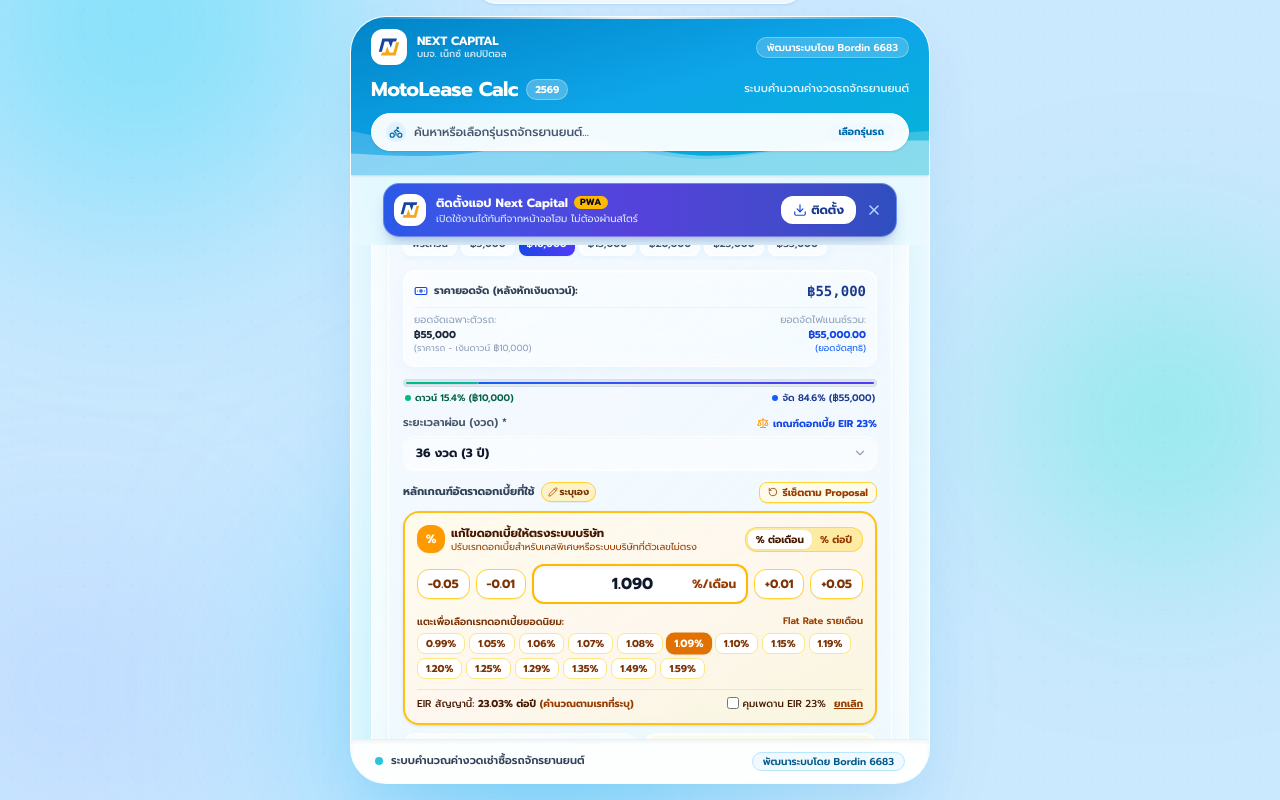
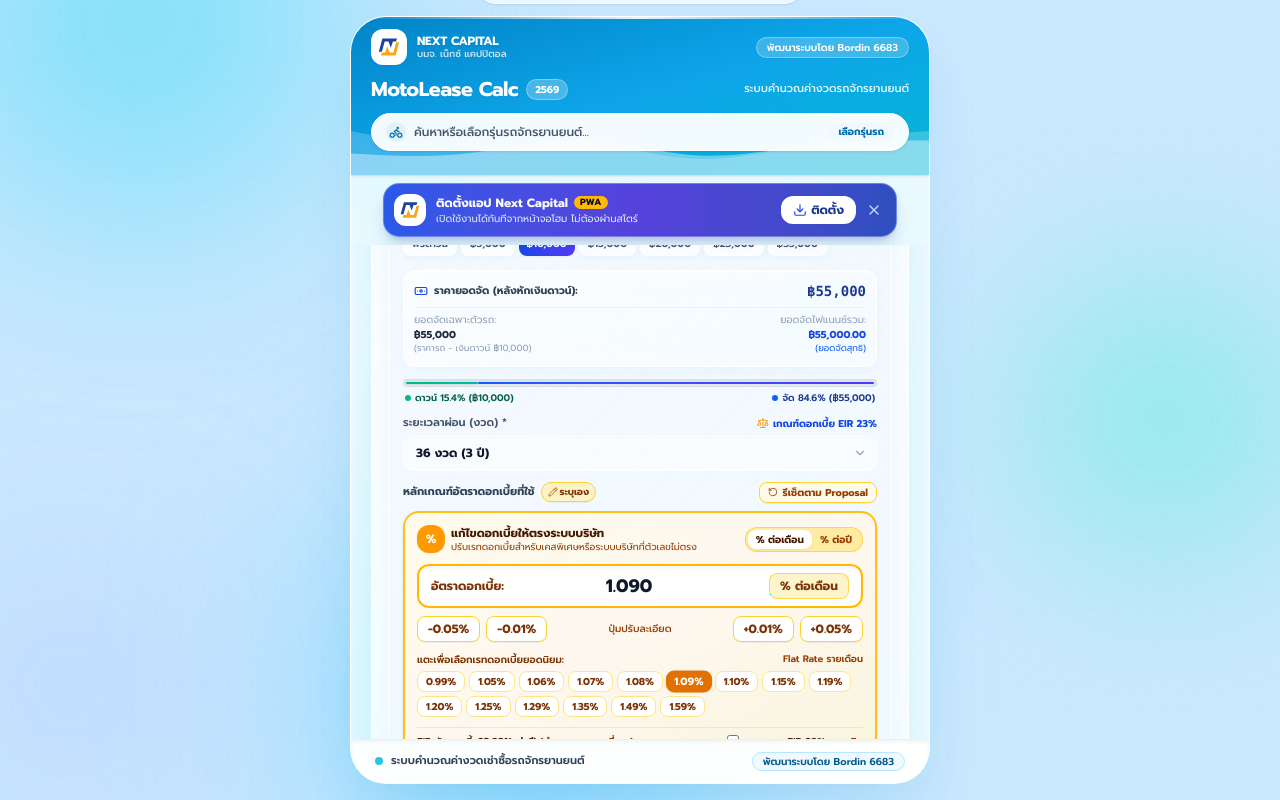
Before and after one commit to aonbordin-blip/Next-Capital-, a React (Vite) app: page / in a window 1280 px wide. Both pictures are taken after a click on the button "แก้ไขดอกเบี้ย (ระบบบริษัท)". Shown: the part 50-850 px from the top of the page. Built offline with nearby package versions, Linux system fonts and the light colour scheme.

Commit message:
refactor(ui): update interest rate input layout
Simplify the interest rate input field by removing legacy stepper buttons and applying a consistent layout to improve visual alignment and usability.

```diff
--- a/src/App.tsx
+++ b/src/App.tsx
@@ -1283,26 +1283,12 @@
                         </div>
                       </div>
 
-                      {/* Number Input with Stepper Buttons */}
-                      <div className="flex items-center gap-1.5">
-                        <button
-                          type="button"
-                          onClick={() => handleAdjustRate(-0.05)}
-                          className="px-2.5 py-1.5 rounded-xl bg-white hover:bg-amber-100/80 border border-amber-300 text-amber-900 font-bold text-xs transition-colors cursor-pointer shadow-2xs shrink-0"
-                          title="ลดลง 0.05%"
-                        >
-                          -0.05
-                        </button>
-                        <button
-                          type="button"
-                          onClick={() => handleAdjustRate(-0.01)}
-                          className="px-2.5 py-1.5 rounded-xl bg-white hover:bg-amber-100/80 border border-amber-300 text-amber-900 font-bold text-xs transition-colors cursor-pointer shadow-2xs shrink-0"
-                          title="ลดลง 0.01%"
-                        >
-                          -0.01
-                        </button>
-
-                        <div className="relative flex-1">
+                      {/* Number Input - ปรับปรุงโครงสร้างให้กว้าง ไม่ซ้อนทับกัน */}
+                      <div className="space-y-1.5">
+                        <div className="flex items-center bg-white rounded-xl border-2 border-amber-400 focus-within:border-amber-600 focus-within:ring-2 focus-within:ring-amber-300 shadow-inner px-3 py-1.5 transition-all">
+                          <label className="text-xs font-bold text-amber-900 mr-2 shrink-0 select-none">
+                            อัตราดอกเบี้ย:
+                          </label>
                           <input
                             type="number"
                             step="0.001"
@@ -1310,30 +1296,58 @@
                             max="100"
                             value={customRateInput}
                             onChange={(e) => handleCustomRateChange(e.target.value)}
-                            placeholder={customRateType === 'monthly' ? 'เช่น 1.09 หรือ 1.10' : 'เช่น 6.50'}
-                            className="w-full bg-white text-center rounded-xl border-2 border-amber-400 focus:border-amber-600 focus:ring-2 focus:ring-amber-300 py-1.5 text-base font-black text-slate-900 outline-none transition-all shadow-inner"
-                          />
-                          <span className="absolute right-3 top-1/2 -translate-y-1/2 text-xs font-bold text-amber-800 pointer-events-none">
-                            {customRateType === 'monthly' ? '%/เดือน' : '%/ปี'}
-                          </span>
-                        </div>
-
+                            placeholder={customRateType === 'monthly' ? '1.10' : '6.50'}
+                            className="flex-1 text-center text-lg font-black text-slate-900 outline-none bg-transparent min-w-0"
+                          />
+                          <span className="text-xs font-bold text-amber-900 bg-amber-100/90 px-2.5 py-1 rounded-lg border border-amber-300/80 shrink-0 ml-2 select-none whitespace-nowrap">
+                            {customRateType === 'monthly' ? '% ต่อเดือน' : '% ต่อปี'}
+                          </span>
+                        </div>
+
+                        {/* ปุ่มปรับละเอียด +/- 0.01 และ +/- 0.05 */}
+                        <div className="flex items-center justify-between gap-1.5 pt-0.5">
+                          <div className="flex items-center gap-1.5">
+                            <button
+                              type="button"
+                              onClick={() => handleAdjustRate(-0.05)}
+                              className="px-2.5 py-1 rounded-lg bg-white hover:bg-amber-100 active:scale-95 border border-amber-300 text-amber-900 font-bold text-xs transition-all cursor-pointer shadow-2xs"
+                              title="ลดลง 0.05%"
+                            >
+                              -0.05%
+                            </button>
+                            <button
+                              type="button"
+                              onClick={() => handleAdjustRate(-0.01)}
+                              className="px-2.5 py-1 rounded-lg bg-white hover:bg-amber-100 active:scale-95 border border-amber-300 text-amber-900 font-bold text-xs transition-all cursor-pointer shadow-2xs"
+                              title="ลดลง 0.01%"
+                            >
+                              -0.01%
+                            </button>
+                          </div>
+
+                          <span className="text-[10px] text-amber-800 font-medium select-none">
+                            ปุ่มปรับละเอียด
+                          </span>
+
+                          <div className="flex items-center gap-1.5">
                             <button
                               type="button"
                               onClick={() => handleAdjustRate(0.01)}
-                          className="px-2.5 py-1.5 rounded-xl bg-white hover:bg-amber-100/80 border border-amber-300 text-amber-900 font-bold text-xs transition-colors cursor-pointer shadow-2xs shrink-0"
+                              className="px-2.5 py-1 rounded-lg bg-white hover:bg-amber-100 active:scale-95 border border-amber-300 text-amber-900 font-bold text-xs transition-all cursor-pointer shadow-2xs"
                               title="เพิ่มขึ้น 0.01%"
                             >
-                          +0.01
+                              +0.01%
                             </button>
                             <button
                               type="button"
                               onClick={() => handleAdjustRate(0.05)}
-                          className="px-2.5 py-1.5 rounded-xl bg-white hover:bg-amber-100/80 border border-amber-300 text-amber-900 font-bold text-xs transition-colors cursor-pointer shadow-2xs shrink-0"
+                              className="px-2.5 py-1 rounded-lg bg-white hover:bg-amber-100 active:scale-95 border border-amber-300 text-amber-900 font-bold text-xs transition-all cursor-pointer shadow-2xs"
                               title="เพิ่มขึ้น 0.05%"
                             >
-                          +0.05
-                        </button>
+                              +0.05%
+                            </button>
+                          </div>
+                        </div>
                       </div>
 
                       {/* Quick Preset Chips */}
```
Also changed, not shown: .aistudio/artifacts/brain/6b2e5fbd-42d6-465e-bb34-44173c43c8d3/.tempmediaStorage/media_1792577966545_05d23d78.jpg (added), public/assets/aistudio/Screenshot_20261021_171553_4a2184ca.jpg (added). Lines whose indentation alone changed are shown as unchanged.
